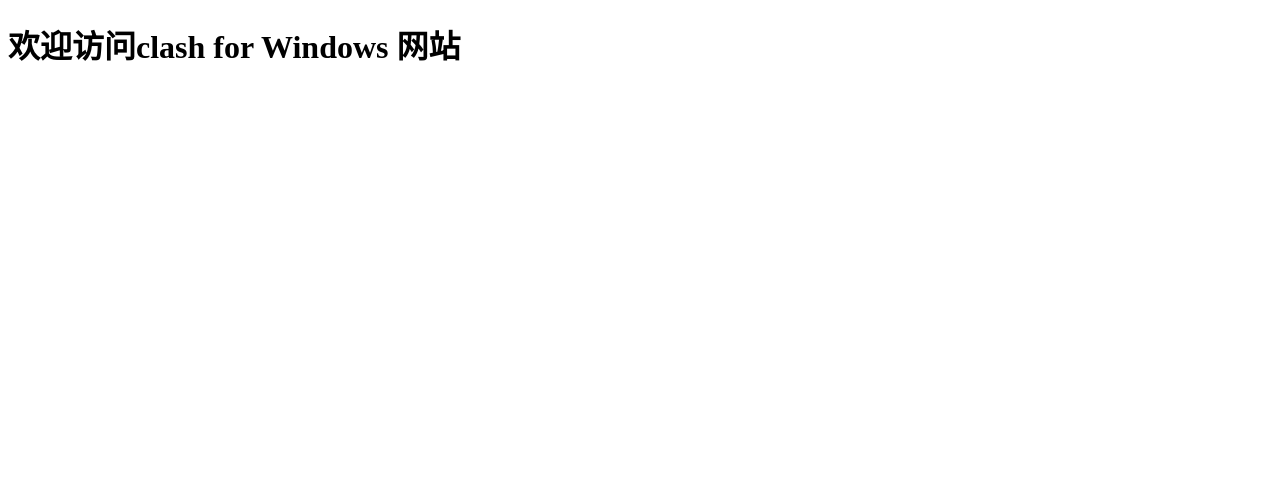
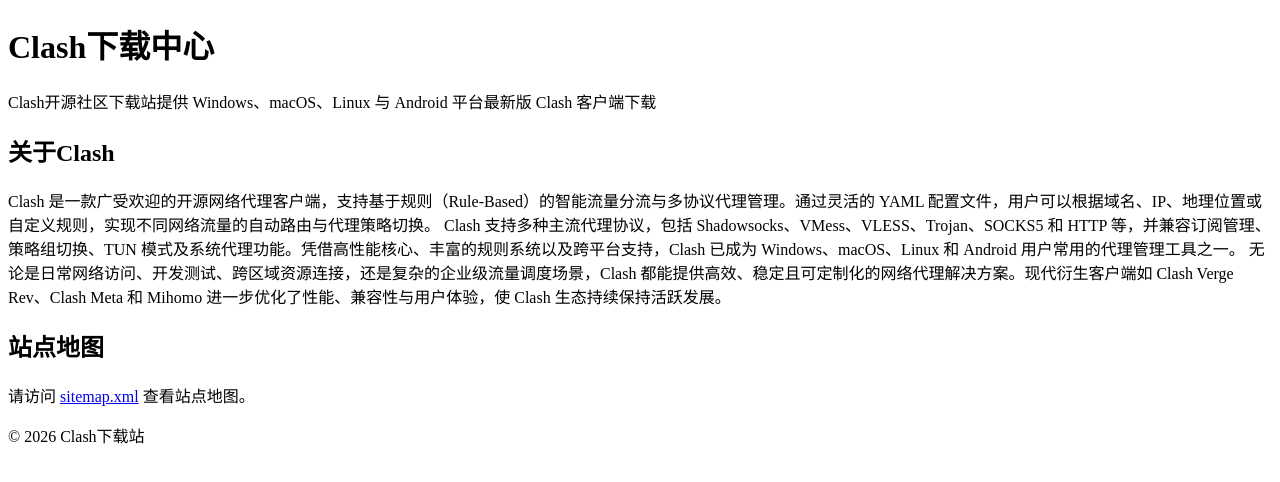
Before and after one commit to Clashforwinodws/Clash-for-Winodows, a plain HTML site: page index.html in a window 1280 px wide. Drawn offline with Linux system fonts and the light colour scheme.

Commit message:
Revise index.html for Chinese localization and SEO
Updated the HTML structure and added SEO metadata.

```diff
--- a/index.html
+++ b/index.html
@@ -1,10 +1,44 @@
 <!DOCTYPE html>
-<html lang="en">
+<html lang="zh-CN">
 <head>
   <meta charset="UTF-8">
-  <title>Clash for Windows</title>
+  <title>Clash下载官网 | Clash客户端 Windows Mac Android 最新版免费下载</title>
+
+  <!-- 基础 SEO 设置 -->
+  <meta name="description" content="Clash开源社区下载站提供 Windows、macOS、Linux 与 Android 平台最新版 Clash 客户端下载，包含 Clash Verge Rev、Clash Meta、配置导入教程、订阅使用说明及常见问题解答。">
+  <meta name="keywords" content="Clash，clash下载，Windows，iOS，macOS，Linux，Android">
+  <meta name="author" content="Your Name">
+
+  <!-- Google Search Console 验证标签 -->
+  <meta name="google-site-verification" content="your_verification_token_here" />
+
+  <!-- 移动端适配 -->
+  <meta name="viewport" content="width=device-width, initial-scale=1.0">
 </head>
 <body>
-  <h1>欢迎访问clash for Windows 网站</h1>
+  <header>
+    <h1>Clash下载中心</h1>
+    <p>Clash开源社区下载站提供 Windows、macOS、Linux 与 Android 平台最新版 Clash 客户端下载</p>
+  </header>
+
+  <main>
+    <section>
+      <h2>关于Clash</h2>
+      <p>Clash 是一款广受欢迎的开源网络代理客户端，支持基于规则（Rule-Based）的智能流量分流与多协议代理管理。通过灵活的 YAML 配置文件，用户可以根据域名、IP、地理位置或自定义规则，实现不同网络流量的自动路由与代理策略切换。
+
+Clash 支持多种主流代理协议，包括 Shadowsocks、VMess、VLESS、Trojan、SOCKS5 和 HTTP 等，并兼容订阅管理、策略组切换、TUN 模式及系统代理功能。凭借高性能核心、丰富的规则系统以及跨平台支持，Clash 已成为 Windows、macOS、Linux 和 Android 用户常用的代理管理工具之一。
+
+无论是日常网络访问、开发测试、跨区域资源连接，还是复杂的企业级流量调度场景，Clash 都能提供高效、稳定且可定制化的网络代理解决方案。现代衍生客户端如 Clash Verge Rev、Clash Meta 和 Mihomo 进一步优化了性能、兼容性与用户体验，使 Clash 生态持续保持活跃发展。</p>
+    </section>
+
+    <section>
+      <h2>站点地图</h2>
+      <p>请访问 <a href="sitemap.xml">sitemap.xml</a> 查看站点地图。</p>
+    </section>
+  </main>
+
+  <footer>
+    <p>© 2026 Clash下载站</p>
+  </footer>
 </body>
 </html>
```
